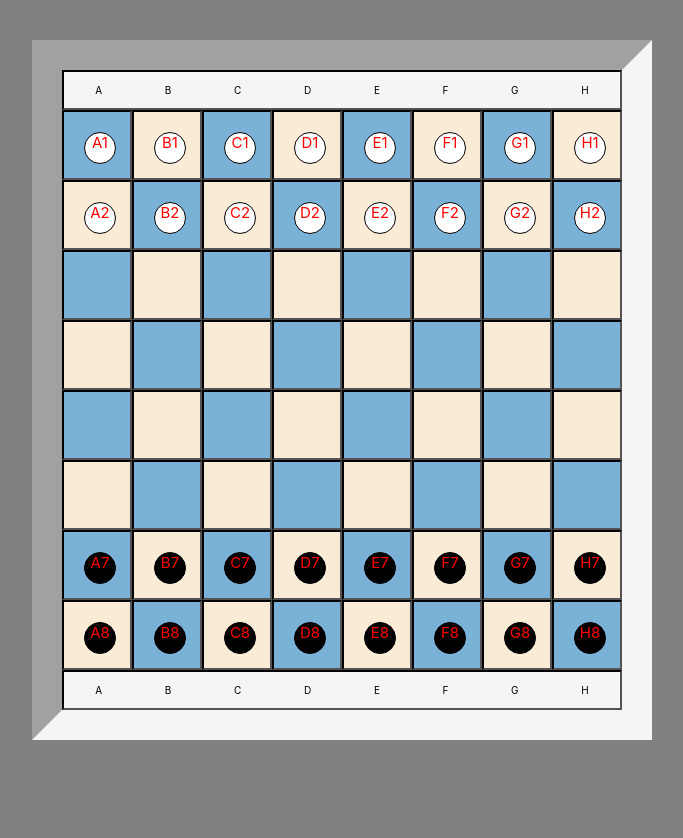
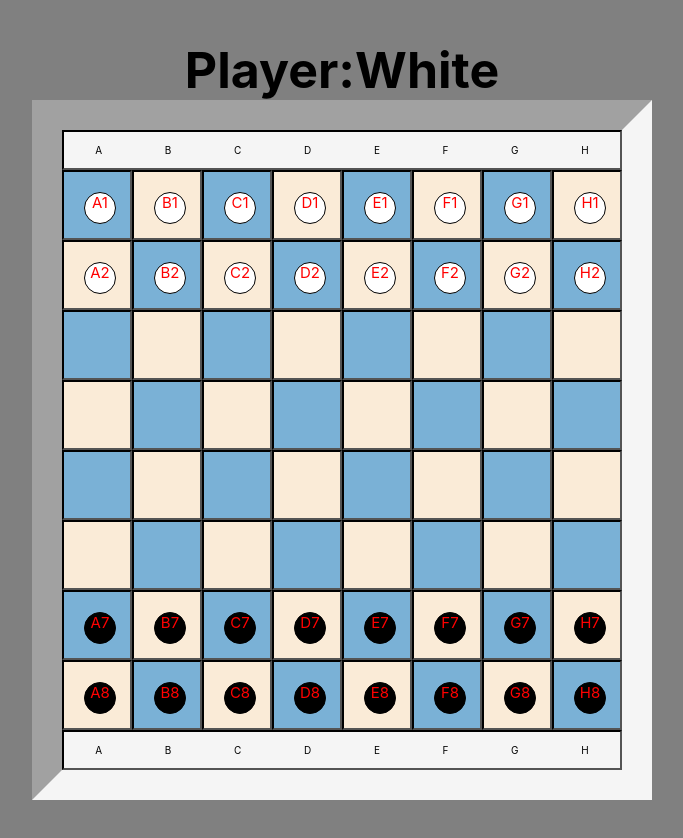
Before and after one commit to Avrey125/Chess-Game, a React (Create React App) app: page / in a window 1280 px wide. Shown: the whole page, without its empty margins (298-981 px from the left). Before the commit the page ends 800 px from the top, so only its background shows below. Built offline with nearby package versions, Linux system fonts and the light colour scheme.

Commit message:
setup initial board state in redux

```diff
--- a/src/components/board/board.css
+++ b/src/components/board/board.css
@@ -5,7 +5,6 @@ body {
 }
 .wrapper {
   border: 30px inset whitesmoke;
-  width: 560px;
   margin: 0 auto;
   display: grid;
   grid-gap: 0;
@@ -54,3 +53,14 @@ body {
 .box:nth-child(57) ~ div:nth-child(-2n + 64) {
   background-color: antiquewhite;
 }
+
+.wholeThang {
+  display: flex;
+  flex-direction: column;
+  align-items: center;
+}
+
+.player {
+  font-size: 50px;
+  font-weight: bold;
+}
--- a/src/components/board/board.js
+++ b/src/components/board/board.js
@@ -1,11 +1,16 @@
 import React from 'react'
 import './board.css'
 import Square from '../square/square'
-import { BOARD, FILES } from '../../services/boardService'
-import { addProps } from 'services/pieceService'
+import { FILES } from '../../services/boardService'
+import { useSelector, useDispatch } from 'react-redux'
 
 export default function Board() {
+  const player = useSelector(state => state.currentPlayer)
+  const board = useSelector(state => state.BOARD)
+  const dispatch = useDispatch()
   return (
+    <div className="wholeThang">
+      <div className="player">Player:{player}</div>
       <div className="wrapper">
         <div className="top">
           <div className="wrapper-inner">
@@ -16,7 +21,7 @@ export default function Board() {
             ))}
           </div>
         </div>
-      {BOARD.map(value => (
+        {board.map(value => (
           <Square key={value.id} color={value.color} id={value.id} />
         ))}
         <div className="bottom">
@@ -29,5 +34,6 @@ export default function Board() {
           </div>
         </div>
       </div>
+    </div>
   )
 }
--- a/src/components/piece/piece.js
+++ b/src/components/piece/piece.js
@@ -6,17 +6,21 @@ const Piece = props => {
     name: '',
     id: '',
     placement: props.id,
-    color: props.color,
+    color: props.color
   })
 
   return (
     <div
-      style={state.color === 'black' ? { backgroundColor: 'black' } : { backgroundColor: 'white' }}
+      style={
+        state.color === 'black'
+          ? { backgroundColor: 'black' }
+          : { backgroundColor: 'white' }
+      }
       id={state.id}
       placement={state.placement}
       className="piece"
+      color={state.color}
     >
-      {' '}
       {state.placement}
     </div>
   )
--- a/src/index.js
+++ b/src/index.js
@@ -3,8 +3,21 @@ import ReactDOM from 'react-dom'
 import './index.css'
 import App from './components/app/App'
 import * as serviceWorker from './serviceWorker'
+import { Provider } from 'react-redux'
+import { createStore } from 'redux'
+import reducers from './store/reducers'
+const store = createStore(reducers)
 
-ReactDOM.render(<App />, document.getElementById('root'))
+function Main() {
+  return (
+    <Provider store={store}>
+      <App />
+    </Provider>
+  )
+}
+
+const rootElement = document.getElementById('root')
+ReactDOM.render(<Main />, rootElement)
 
 // If you want your app to work offline and load faster, you can change
 // unregister() to register() below. Note this comes with some pitfalls.
--- a/src/services/boardService.js
+++ b/src/services/boardService.js
@@ -3,13 +3,14 @@ export function makeBoard(ranks, files, pieces) {
     files.forEach(file => {
       const id = `${file}${rank}`
       if (id.includes('1') || id.includes('2')) {
-        board.push({ id: id, piece: null, color: 'white' })
+        board.push({ id: id, piece: null, color: 'white', position: id })
       } else if (id.includes('7') || id.includes('8')) {
-        board.push({ id: id, piece: null, color: 'black' })
+        board.push({ id: id, piece: null, color: 'black', position: id })
       } else {
-        board.push({ id: id, piece: null, color: null })
+        board.push({ id: id, piece: null, color: null, position: id })
       }
     })
+    console.log(board)
     return board
   }, [])
 }
@@ -30,9 +31,16 @@ export const PIECES = [
   { id: 'pawn5', name: 'Pawn' },
   { id: 'pawn6', name: 'Pawn' },
   { id: 'pawn7', name: 'Pawn' },
-  { id: 'pawn8', name: 'Pawn' },
+  { id: 'pawn8', name: 'Pawn' }
 ]
 
 export const FILES = ['A', 'B', 'C', 'D', 'E', 'F', 'G', 'H']
 export const RANKS = [1, 2, 3, 4, 5, 6, 7, 8]
 export const BOARD = makeBoard(RANKS, FILES, PIECES)
+
+function stuff(pieces, board) {
+  Object.assign(pieces, board)
+  console.log(board)
+}
+
+stuff(PIECES, BOARD)
--- a/src/services/pieceService.js
+++ b/src/services/pieceService.js
@@ -14,13 +14,5 @@ export const Pieces = [
   { id: 'pawn5', name: 'Pawn' },
   { id: 'pawn6', name: 'Pawn' },
   { id: 'pawn7', name: 'Pawn' },
-  { id: 'pawn8', name: 'Pawn' },
+  { id: 'pawn8', name: 'Pawn' }
 ]
-
-export function addProps(board, pieces) {
-  return pieces.forEach(piece => {
-    board.map(object => {
-      object.piece = `${piece}`
-    })
-  })
-}
--- /dev/null
+++ b/src/store/reducers.js
@@ -0,0 +1,9 @@
+import { BOARD } from '../services/boardService'
+
+let initialState = { BOARD, currentPlayer: 'White' }
+
+export default (state = initialState, action) => {
+  let { type, payload } = action
+
+  return state
+}
```
Also changed, not shown: src/store/actions.js (added, +31 -0 lines), .eslintrc.json, 2 other files (tests, documents, lock files or other folders). Lines whose indentation alone changed are shown as unchanged.
